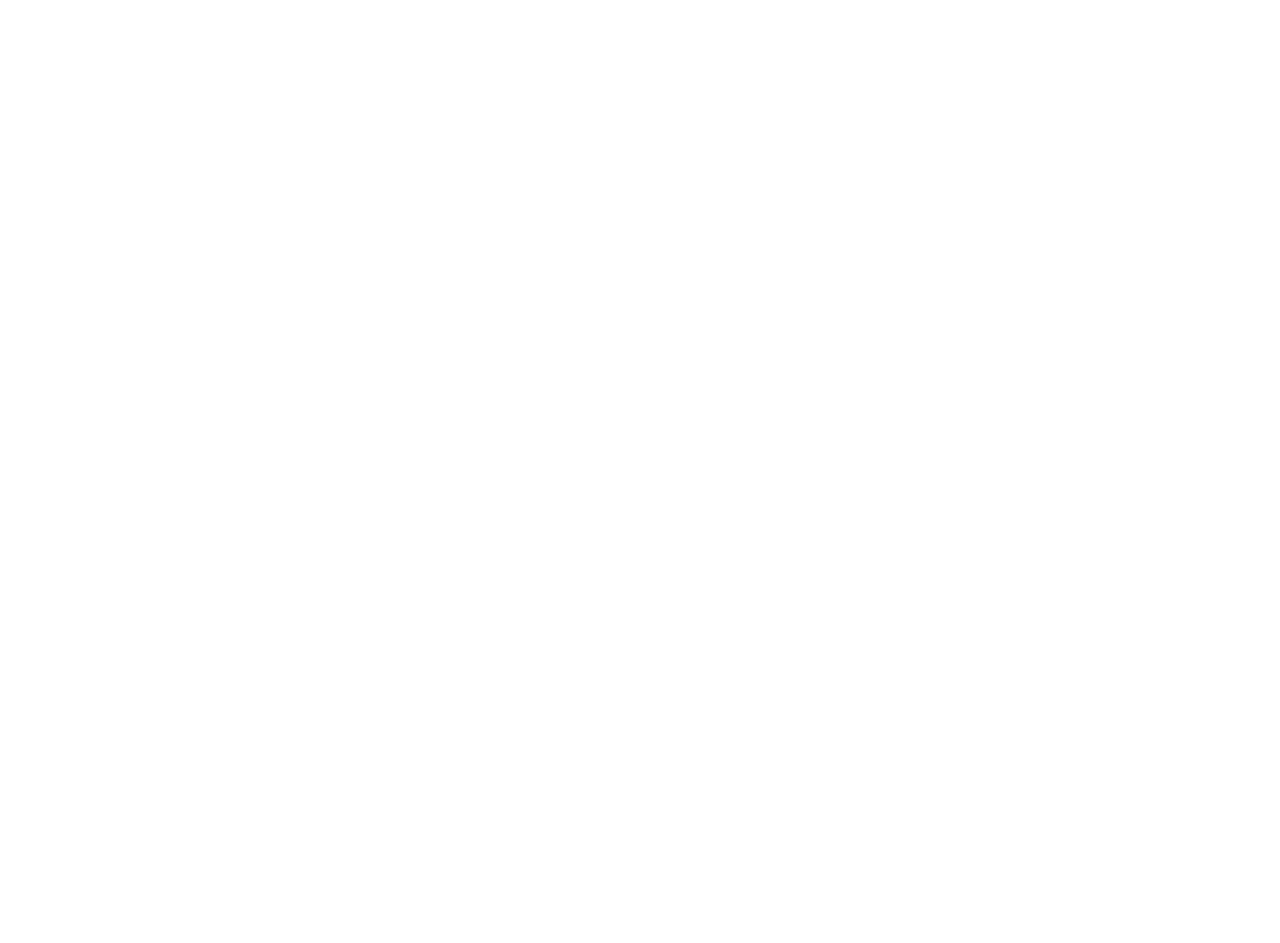
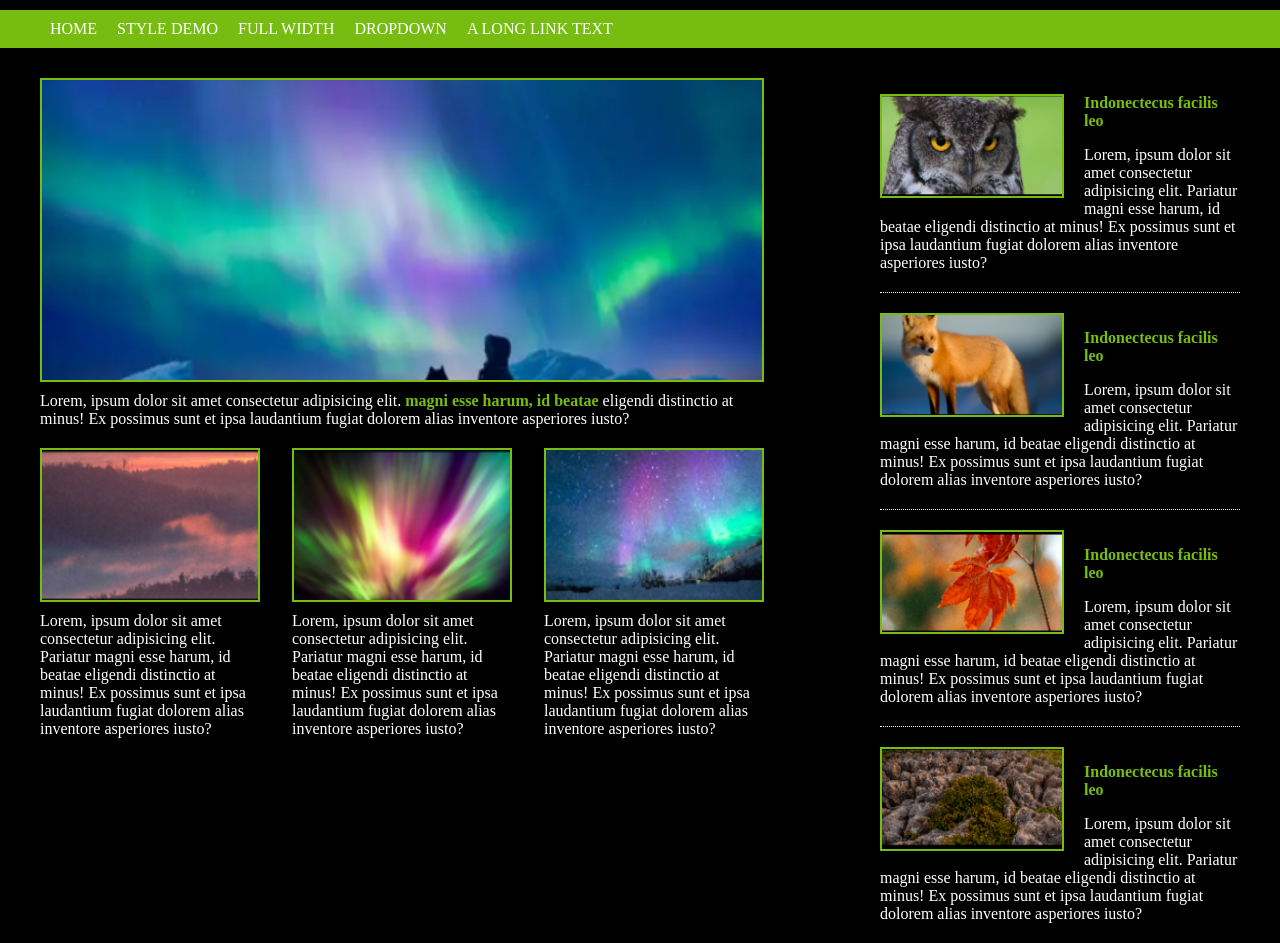
Before and after one commit to redpanda-8/css, a plain HTML site: page index.html in a window 1280 px wide. Before the commit the page ends 800 px from the top, so only its background shows below. Drawn offline with Linux system fonts and the light colour scheme.

Commit message:
ADD flexas baigtas

```diff
--- a/assets/css/style.css
+++ b/assets/css/style.css
@@ -0,0 +1,101 @@
+body {
+    background-color: black;
+    color: white;
+    padding: 0;
+    margin: 0;
+}
+
+p {
+    margin: 0;
+}
+
+h3 {
+    font-size: 1rem;
+    color: #77bc10;
+}
+
+strong {
+    color: #77bc10;
+}
+
+header {
+    width: 100%;
+    background-color: #77bc10;
+    margin-top: 10px;
+    margin-bottom: 30px;
+
+}
+
+nav {
+    max-width: 1200px;
+    margin: 0 auto;
+    display: flex;
+}
+
+nav a {
+    display: block;
+    padding: 10px;
+    color: white;
+    text-decoration: none;
+}
+
+nav a:hover {
+    background-color: black;
+}
+
+main {
+    display: flex;
+    justify-content: space-between;
+    max-width: 1200px;
+    margin: 0 auto;
+}
+
+section {
+    display: flex;
+    flex-wrap: wrap;
+    justify-content: space-between;
+    align-content: flex-start;
+    width: 60%;
+}
+
+aside {
+    width: 30%;
+}
+
+.item {
+    width: 30%;
+    padding-bottom: 20px;
+}
+.item-image {
+    width: 100%;
+    height: 150px;
+    background: center / cover no-repeat;
+    border: 2px solid #77bc10;
+    margin-bottom: 10px;
+
+}
+
+section .item:first-child {
+    width: 100%;
+}
+section .item:first-child .item-image {
+    height: 300px;
+}
+
+
+
+aside .item {
+    width: 100%;
+}
+
+aside .item-image {
+    width: 50%;
+    height: 100px;
+    float: left;
+    margin-right: 20px;
+}
+
+aside .item + .item {
+    padding-top: 20px;
+    border-top: 1px dotted white;
+}
--- a/index.html
+++ b/index.html
@@ -9,16 +9,58 @@
   </head>
   <body>
     <header>
-
+      <nav>
+        <a href="#" title="HOME">HOME</a>
+        <a href="#" title="STYLE DEMO">STYLE DEMO</a>
+        <a href="#" title="FULL WIDTH">FULL WIDTH</a>
+        <a href="#" title="DROPDOWN">DROPDOWN</a>
+        <a href="#" title="A LONG LINK TEXT">A LONG LINK TEXT</a>
+      </nav>
     </header>
 
     <main>
+      <section>
+        <div class="item">
+          <div class="item-image" style="background-image: url('./assets/images/img1.png');"></div>
+          <p>Lorem, ipsum dolor sit amet consectetur adipisicing elit. <strong> magni esse harum, id beatae</strong> eligendi distinctio at minus! Ex possimus sunt et ipsa laudantium fugiat dolorem alias inventore asperiores iusto?</p>
+        </div>
+        <div class="item">
+          <div class="item-image" style="background-image: url('./assets/images/img2.png');"></div>
+          <p>Lorem, ipsum dolor sit amet consectetur adipisicing elit. Pariatur magni esse harum, id beatae eligendi distinctio at minus! Ex possimus sunt et ipsa laudantium fugiat dolorem alias inventore asperiores iusto?</p>
+        </div>
+        <div class="item">
+          <div class="item-image" style="background-image: url('./assets/images/img3.png');"></div>
+          <p>Lorem, ipsum dolor sit amet consectetur adipisicing elit. Pariatur magni esse harum, id beatae eligendi distinctio at minus! Ex possimus sunt et ipsa laudantium fugiat dolorem alias inventore asperiores iusto?</p>
+        </div>
+        <div class="item">
+          <div class="item-image" style="background-image: url('./assets/images/img4.png');"></div>
+          <p>Lorem, ipsum dolor sit amet consectetur adipisicing elit. Pariatur magni esse harum, id beatae eligendi distinctio at minus! Ex possimus sunt et ipsa laudantium fugiat dolorem alias inventore asperiores iusto?</p>
+        </div>
+      </section>
 
+      <aside>
+        <div class="item">
+          <div class="item-image" style="background-image: url('./assets/images/img5.png');"></div>
+          <h3>Indonectecus facilis leo</h3>
+          <p>Lorem, ipsum dolor sit amet consectetur adipisicing elit. Pariatur magni esse harum, id beatae eligendi distinctio at minus! Ex possimus sunt et ipsa laudantium fugiat dolorem alias inventore asperiores iusto?</p>
+        </div>
+        <div class="item">
+          <div class="item-image" style="background-image: url('./assets/images/img6.png');"></div>
+          <h3>Indonectecus facilis leo</h3>
+          <p>Lorem, ipsum dolor sit amet consectetur adipisicing elit. Pariatur magni esse harum, id beatae eligendi distinctio at minus! Ex possimus sunt et ipsa laudantium fugiat dolorem alias inventore asperiores iusto?</p>
+        </div>
+        <div class="item">
+          <div class="item-image" style="background-image: url('./assets/images/img7.png');"></div>
+          <h3>Indonectecus facilis leo</h3>
+          <p>Lorem, ipsum dolor sit amet consectetur adipisicing elit. Pariatur magni esse harum, id beatae eligendi distinctio at minus! Ex possimus sunt et ipsa laudantium fugiat dolorem alias inventore asperiores iusto?</p>
+        </div>
+        <div class="item">
+          <div class="item-image" style="background-image: url('./assets/images/img8.png');"></div>
+          <h3>Indonectecus facilis leo</h3>
+          <p>Lorem, ipsum dolor sit amet consectetur adipisicing elit. Pariatur magni esse harum, id beatae eligendi distinctio at minus! Ex possimus sunt et ipsa laudantium fugiat dolorem alias inventore asperiores iusto?</p>
+        </div>
+      </aside>
     </main>
-
-    <footer>
-
-    </footer>
 
   </body>
 </html>
```
Also changed, not shown: assets/images/img1.png (added), assets/images/img2.png (added), assets/images/img3.png (added), assets/images/img4.png (added), assets/images/img5.png (added), assets/images/img6.png (added), assets/images/img7.png (added), assets/images/img8.png (added).
